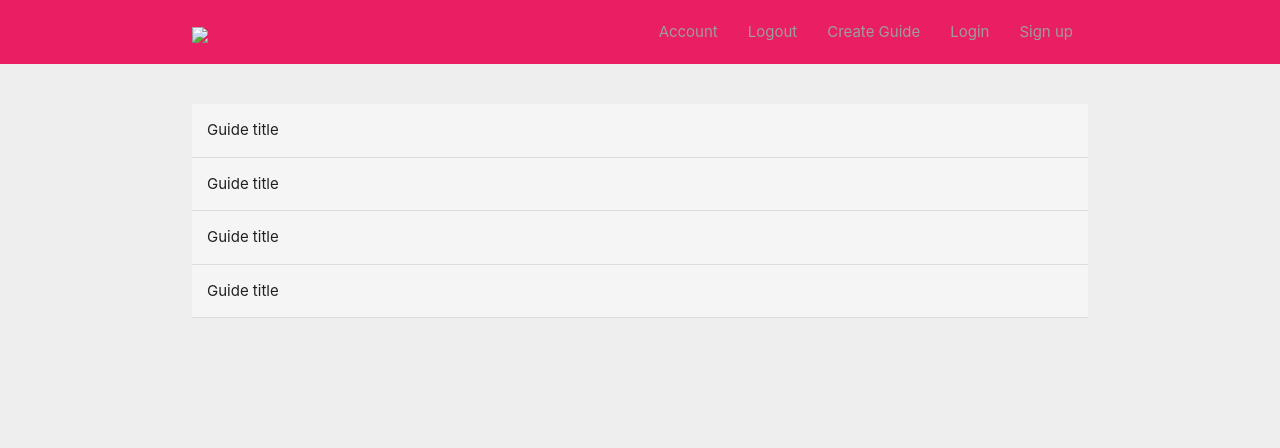
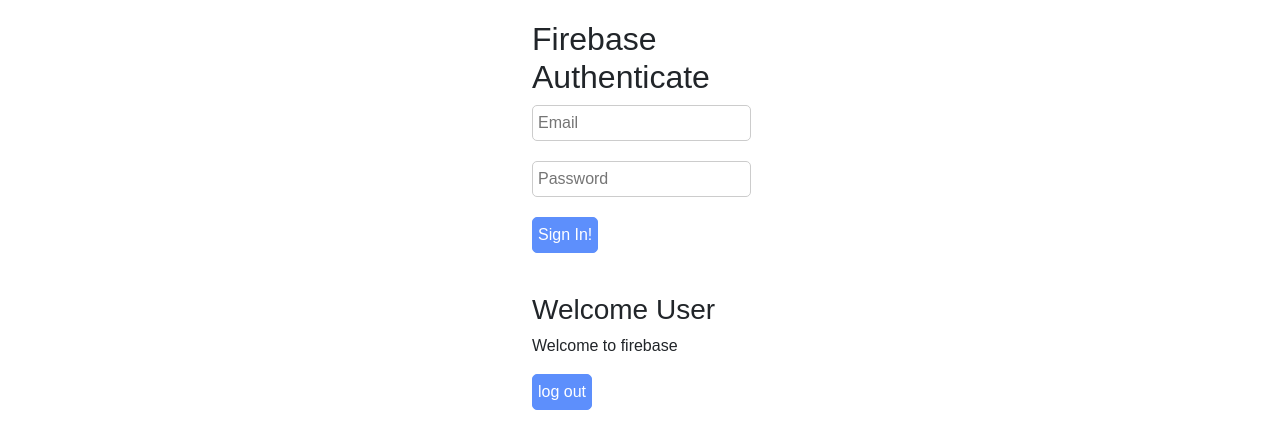
Before and after one commit to simms11/firebaseauthentication, a plain HTML site: page index.html in a window 1280 px wide. Drawn offline with nearby package versions, Linux system fonts and the light colour scheme.

Commit message:
sorted layout

```diff
--- /dev/null
+++ b/index.css
@@ -0,0 +1,59 @@
+body {
+    background: #fff;
+    padding: 0px;
+    font-family: 'Nunito', sans-serif;
+    font-size: 16px;
+
+  }
+
+  input, button {
+    font-family: 'Nunito', sans-serif;
+    font-weight: 500;
+  }
+
+  .main-div, .loggedin-div {
+    width: 20%;
+
+    margin-top: 150px;
+    padding: 20px;
+
+    margin: 0 auto;
+  }
+
+  .main-div input {
+    display: block;
+    border: 1px solid #ccc;
+    border-radius: 5px;
+    background: #fff;
+    padding: 5px;
+    outline: none;
+
+    margin-bottom: 20px;
+    transition: 0.3s;
+    -webkit-transition: 0.3s;
+    -moz-transition: 0.3s;
+  }
+
+  .main-div input:focus {
+    border: 1px solid #777;
+  }
+
+  .main-div button, .loggedin-div button {
+    background: #5d8ffc;
+    color: #fff;
+    border: 1px solid #5d8ffc;
+    border-radius: 5px;
+    padding: 5px;
+    display: block;
+
+    transition: 0.3s;
+    -webkit-transition: 0.3s;
+    -moz-transition: 0.3s;
+  }
+
+  .main-div button:hover, .loggedin-div button:hover {
+    background: #fff;
+    color: #5d8ffc;
+    border: 1px solid #5d8ffc;
+    cursor: pointer;
+  }
--- a/index.html
+++ b/index.html
@@ -1,159 +1,45 @@
 <!DOCTYPE html>
+
 <html lang="en">
+
 <head>
-    <meta charset="utf-8" />
-    <meta name="viewport" content="width=device-width, initial-scale=1" />
-    <link
-      rel="stylesheet"
-      href="https://cdnjs.cloudflare.com/ajax/libs/materialize/1.0.0/css/materialize.min.css"
-    />
-    <title>Game guide</title>
+  <meta charset="utf-8">
+  <meta http-equiv="X-UA-Compatible" content="IE=edge">
+  <meta name="viewport" content="width=device-width, initial-scale=1, shrink-to-fit=no">
+  <title>Authentication</title>
+  <meta name="viewport" content="width=device-width, initial-scale=1">
+  <link rel="stylesheet" href="https://stackpath.bootstrapcdn.com/bootstrap/4.1.3/css/bootstrap.min.css"
+    integrity="sha384-MCw98/SFnGE8fJT3GXwEOngsV7Zt27NXFoaoApmYm81iuXoPkFOJwJ8ERdknLPMO" crossorigin="anonymous">
+
+  <link rel="stylesheet" href="index.css">
 </head>
-  <body class="grey lighten-3">
-    <nav class="z-depth-0 pink ">
-      <div class="nav-wrapper container">
-        <a href="#" class="brand-logo">
-          <img
-            src="./img/logo.png"
-            style="width: 50px; height: 50; margin-top: 10px;"
-          />
-        </a>
-        <ul id="nav-mobile" class="right hide-on-med-and-down">
-          <li class="logged-in">
-            <a
-              href="#"
-              class="grey-text modal-trigger"
-              data-target="modal-account"
-              >Account</a
-            >
-          </li>
-          <li class="logged-in">
-            <a href="#" class="grey-text" id="logout">Logout</a>
-          </li>
-          <li class="logged-in">
-            <a
-              href="#"
-              class="grey-text modal-trigger"
-              data-target="modal-create"
-              >Create Guide</a
-            >
-          </li>
-          <li class="logged-out">
-            <a
-              href="#"
-              class="grey-text modal-trigger"
-              data-target="modal-login"
-              >Login</a
-            >
-          </li>
-          <li class="logged-out">
-            <a
-              href="#"
-              class="grey-text modal-trigger"
-              data-target="modal-signup"
-              >Sign up</a
-            >
-          </li>
-        </ul>
-      </div>
-    </nav>
 
-    <!-- SIGN UP MODAL -->
-    <div id="modal-signup" class="modal">
-      <div class="modal-content">
-        <h4>Sign up</h4>
-        <br />
-        <form id="signup-form">
-          <div class="input-field">
-            <input type="email" id="signup-email" required />
-            <label for="signup-email">Email address</label>
-          </div>
-          <div class="input-field">
-            <input type="password" id="signup-password" required />
-            <label for="signup-password">Choose password</label>
-          </div>
-          <button class="btn yellow darken-2 z-depth-0">Sign up</button>
-        </form>
-      </div>
+<body>
+  <div id="login_div" class="main-div">
+
+    <h2> Firebase Authenticate</h2>
+    <input id="email_field" type="email" placeholder="Email">
+    <input id="password" type="password" placeholder="Password">
+
+    <button onclick="logout()">Sign In!</button>
   </div>
 
-    <!-- LOGIN MODAL -->
-    <div id="modal-login" class="modal">
-      <div class="modal-content">
-        <h4>Login</h4>
-        <br />
-        <form id="login-form">
-          <div class="input-field">
-            <input type="email" id="login-email" required />
-            <label for="login-email">Email address</label>
+  <div id="user_div" class="loggedin-div">
+    <h3>Welcome User</h3>
+    <p id="user_para"> Welcome to firebase</p>
+    <button onclick="logout()">log out</button>
   </div>
-          <div class="input-field">
-            <input type="password" id="login-password" required />
-            <label for="login-password">Your password</label>
-          </div>
-          <button class="btn yellow darken-2 z-depth-0">Login</button>
-        </form>
-      </div>
-    </div>
-
-    <!-- ACCOUNT MODAL -->
-    <div id="modal-account" class="modal">
-      <div class="modal-content center-align">
-        <h4>Account details</h4>
-        <br />
-        <div class="account-details"></div>
-      </div>
-    </div>
-
-    <!-- CREATE GUIDE MODAL -->
-    <div id="modal-create" class="modal">
-      <div class="modal-content">
-        <h4>Create Guide</h4>
-        <br />
-        <form id="create-form">
-          <div class="input-field">
-            <input type="text" id="title" required />
-            <label for="title">Guide Title</label>
-          </div>
-          <div class="input-field">
-            <textarea
-              id="content"
-              class="materialize-textarea"
-              required
-            ></textarea>
-            <label for="content">Guide Content</label>
-          </div>
-          <button class="btn yellow darken-2 z-depth-0">Create</button>
-        </form>
-      </div>
-    </div>
-    <!-- GUIDE LIST -->
-    <div class="container" style="margin-top: 40px;">
-      <ul class="collapsible z-depth-0 guides" style="border: none;">
-        <li>
-          <div class="collapsible-header grey lighten-4">Guide title</div>
-          <div class="collapsible-body white">Lorem ipsum dolor sit amet.</div>
-        </li>
-        <li>
-          <div class="collapsible-header grey lighten-4">Guide title</div>
-          <div class="collapsible-body white">
-            <span>Lorem ipsum dolor sit amet.</span>
-          </div>
-        </li>
-        <li>
-          <div class="collapsible-header grey lighten-4">Guide title</div>
-          <div class="collapsible-body white">
-            <span>Lorem ipsum dolor sit amet.</span>
-          </div>
-        </li>
-        <li>
-          <div class="collapsible-header grey lighten-4">Guide title</div>
-          <div class="collapsible-body white">
-            <span>Lorem ipsum dolor sit amet.</span>
-          </div>
-        </li>
-      </ul>
-    </div>
+  <script src="https://code.jquery.com/jquery-3.3.1.slim.min.js"
+    integrity="sha384-q8i/X+965DzO0rT7abK41JStQIAqVgRVzpbzo5smXKp4YfRvH+8abtTE1Pi6jizo"
+    crossorigin="anonymous"></script>
+  <script src="https://cdnjs.cloudflare.com/ajax/libs/popper.js/1.14.3/umd/popper.min.js"
+    integrity="sha384-ZMP7rVo3mIykV+2+9J3UJ46jBk0WLaUAdn689aCwoqbBJiSnjAK/l8WvCWPIPm49"
+    crossorigin="anonymous"></script>
+  <script src="https://stackpath.bootstrapcdn.com/bootstrap/4.1.3/js/bootstrap.min.js"
+    integrity="sha384-ChfqqxuZUCnJSK3+MXmPNIyE6ZbWh2IMqE241rYiqJxyMiZ6OW/JmZQ5stwEULTy"
+    crossorigin="anonymous"></script>
+  <!-- Initialize Firebase -->
+  <script src="https://www.gstatic.com/firebasejs/6.0.1/firebase.js"></script>
 
   <script>
     // Your web app's Firebase configuration
@@ -168,24 +54,8 @@
     };
     // Initialize Firebase
     firebase.initializeApp(firebaseConfig);
+  </script>
+  <script src="index.js"></script>
+</body>
 
-      const auth = firebase.auth();
-      const db = firebase.firestore();
-
-      //update firestore settingss for older versions
-      db.setting({ timestampInSnapshots: true });
-    </script>
-    <!-- Compiled and minified JavaScript -->
-    <script src="https://cdnjs.cloudflare.com/ajax/libs/materialize/1.0.0/js/materialize.min.js"></script>
-    <script src="scripts/auth.js"></script>
-    <script src="scripts/index.js"></script>
-
-    <!-- The core Firebase JS SDK is always required and must be listed first -->
-    <script src="https://www.gstatic.com/firebasejs/6.4.0/firebase-app.js"></script>
-    <script src="https://www.gstatic.com/firebasejs/6.4.0/firebase-auth.js"></script>
-    <script src="https://www.gstatic.com/firebasejs/6.4.0/firebase-firestore.js"></script>
-
-    <!-- TODO: Add SDKs for Firebase products that you want to use
-     https://firebase.google.com/docs/web/setup#config-web-app -->
-  </body>
 </html>
--- a/scripts/auth.js
+++ /dev/null
@@ -1,11 +0,0 @@
-//sign up
-const signupForm = document.querySelectorAll('#signup-form');
-signupForm.addEventListener('submit',(e) =>{
-    e.preventDefault();
-
-    //get user info
-    const email = signupForm['signup-email'].value;
-    const password = signupForm['signup-password'].value;
-
-    auth.createuserwithemailandpassword
-})
--- a/scripts/index.js
+++ b/scripts/index.js
@@ -1,7 +1,7 @@
-document.addEventListener("DOMContentLoaded", function() {
-  var modals = document.querySelectorAll(".modal");
-  M.Modal.init(modals);
+function login() {
 
-  var items = document.querySelectorAll(".collapsible");
-  M.Collapsible.init(items);
-});
+  var email = document.getElementById('email');
+  var password = document.getElementById('password');
+
+
+}
```
Lines whose indentation alone changed are shown as unchanged.
